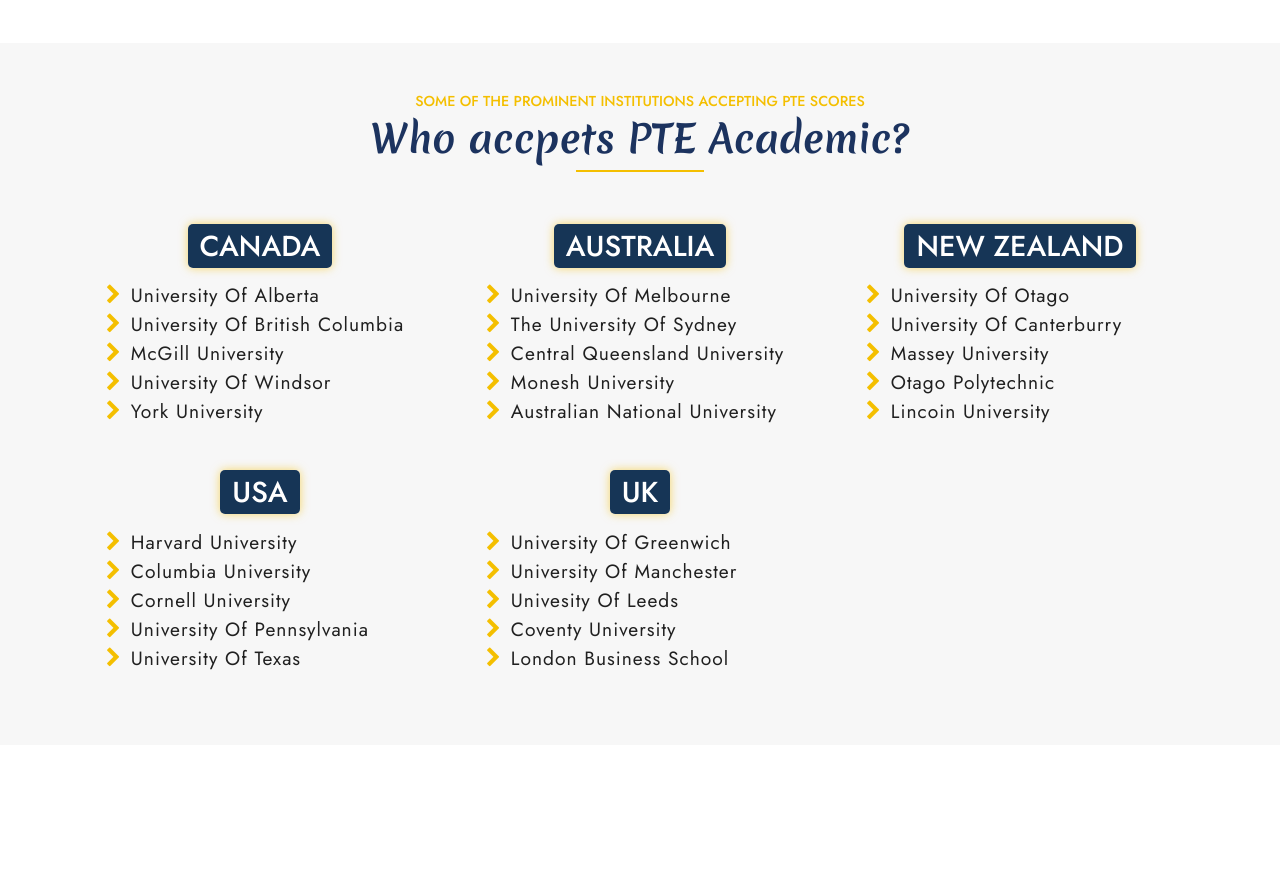
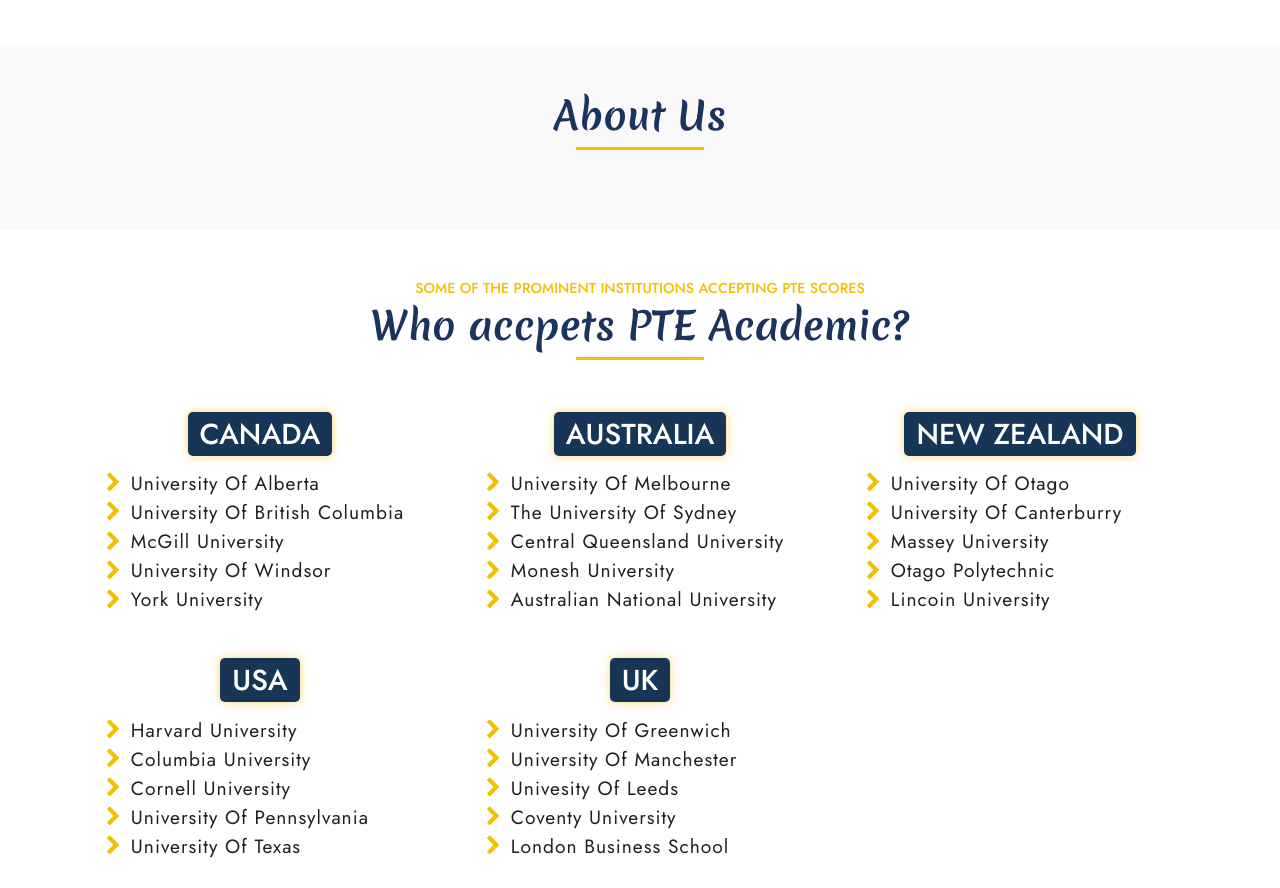
Before and after one commit to sumi-web/pte-webPages, a plain HTML site: page index.html in a window 1280 px wide. Shown: the part 1087-1975 px from the top of the page. Before the commit the page ends 1832 px from the top, so only its background shows below. Drawn offline with nearby package versions, Linux system fonts and the light colour scheme.

Commit message:
small change

```diff
--- a/css/styles.css
+++ b/css/styles.css
@@ -70,7 +70,7 @@
 hr {
   border: none;
   width: 100%;
-  height: 2px;
+  height: 3px;
   background-color: #f4bf00;
   max-width: 8rem;
   margin: 0 auto 2rem auto;
@@ -80,7 +80,7 @@
 .main-section {
   position: relative;
   padding: 5rem 0;
-  background-color: #f7f7f7;
+  background-color: #f9f9f9;
 }
 
 .main-section h1 {
@@ -168,6 +168,12 @@
   font-weight: 600;
 }
 
+/* **********about section************ */
+.about-section {
+  padding: 3rem 0;
+  background-color: #f9f9f9;
+}
+
 /* *************pte advantage section************ */
 .advantage-section {
   padding: 3rem 0;
@@ -202,7 +208,6 @@
 /* ***********who accepts Pte academic**************** */
 .who-accepts {
   padding: 3rem 0;
-  background-color: #f7f7f7;
   position: relative;
 }
 
@@ -225,11 +230,6 @@
   background-color: #002347e8;
   color: #fff;
   font-weight: 500;
-  /* transform: rotate(-90deg); */
-  /* display: inline-block; */
-  /* position: absolute;
-  top: 4rem;
-  left: -4rem; */
   padding: 1px 12px;
   border-radius: 5px;
   box-shadow: 0 0 10px #f4bf0096;
--- a/index.html
+++ b/index.html
@@ -126,7 +126,16 @@
       </div>
     </div>
   </section>
+  <!-- ---------about section----------- -->
+  <section class="about-section">
+    <div class="container">
+      <h1>About Us</h1>
+      <hr>
+    </div>
+  </section>
+
   <!-- ---------who accepts PTE Academic-------------- -->
+
   <section class="who-accepts">
     <div class="container">
       <p>SOME OF THE PROMINENT INSTITUTIONS
@@ -263,6 +272,7 @@
     </div>
   </section>
 
+
 </body>
 
 </html>
```
